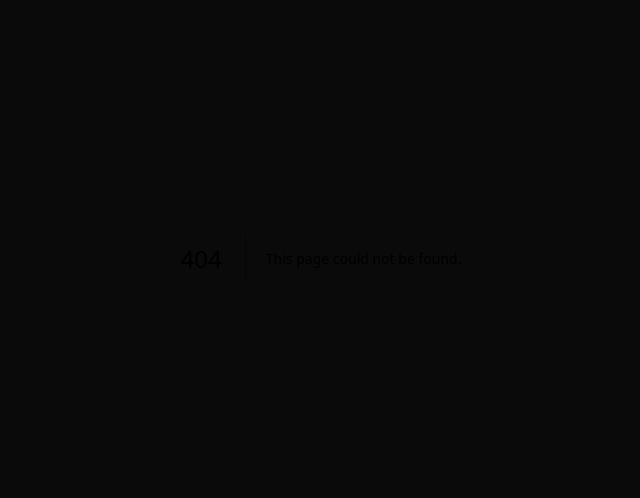
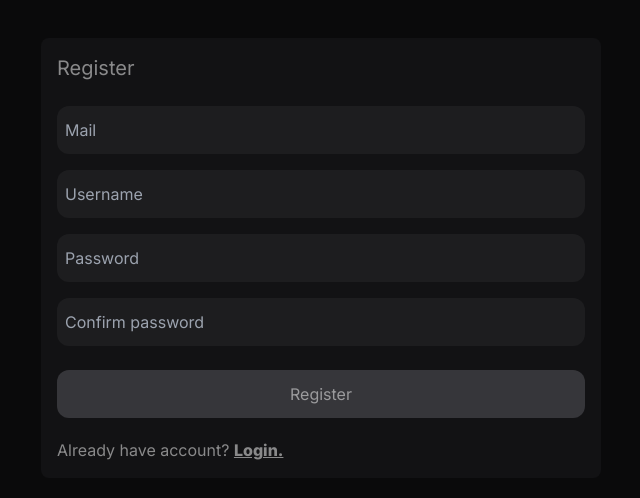
Before and after one commit to jswebguru/Ollama-bot, a Next.js app: page /register in a window 1280 px wide. Before the commit this address had no page. Shown: the part 162-660 px from the top of the page, without its empty margins (319-959 px from the left). Built offline with nearby package versions, Linux system fonts and the light colour scheme.

Commit message:
login register pages ui done

```diff
--- a/app/globals.css
+++ b/app/globals.css
@@ -1,10 +1,6 @@
 @tailwind base;
 @tailwind components;
 @tailwind utilities;
-
-
-
-
 
 
 .sca {
--- /dev/null
+++ b/app/login/page.tsx
@@ -0,0 +1,14 @@
+import Login from '@/components/Login'
+import React from 'react'
+
+type Props = {}
+
+function page({ }: Props) {
+    return (
+        <div>
+            <Login />
+        </div>
+    )
+}
+
+export default page
--- /dev/null
+++ b/app/register/page.tsx
@@ -0,0 +1,14 @@
+import Register from '@/components/Register'
+import React from 'react'
+
+type Props = {}
+
+function page({ }: Props) {
+    return (
+        <div>
+            <Register />
+        </div>
+    )
+}
+
+export default page
--- /dev/null
+++ b/components/Login.tsx
@@ -0,0 +1,34 @@
+'use client';
+import Link from 'next/link';
+import React from 'react';
+
+type Props = {}
+
+function Login({ }: Props) {
+    return (
+        <div className='w-full h-screen flex items-center justify-center'>
+            <div className='lg:w-[35rem] w-full p-4 bg-primary text-text rounded-lg'>
+                <h3 className='text-xl'>Login</h3>
+                <div className='my-4'>
+                    <input type="text" className='w-full bg-input outline-none rounded-xl px-2 py-3 my-2' placeholder='Username' />
+                    <input type="password" className='w-full bg-input outline-none rounded-xl px-2 py-3 my-2' placeholder='Password' />
+                </div>
+                <button className='w-full bg-hovercl py-3 rounded-xl hover:bg-input'>
+                    Login
+                </button>
+                <div className='mt-5'>
+                    <p>
+                        Don`t have account? <Link className='font-extrabold underline' href={'/register'}>
+                            Register.
+                        </Link>
+                    </p>
+                    <Link className='font-extrabold underline' href={'/register'}>
+                        Forgot your password
+                    </Link>
+                </div>
+            </div>
+        </div>
+    )
+}
+
+export default Login
--- /dev/null
+++ b/components/Register.tsx
@@ -0,0 +1,33 @@
+'use client';
+import Link from 'next/link';
+import React from 'react';
+
+type Props = {}
+
+function Register({ }: Props) {
+    return (
+        <div className='w-full h-screen flex items-center justify-center'>
+            <div className='lg:w-[35rem] w-full p-4 bg-primary text-text rounded-lg'>
+                <h3 className='text-xl'>Register</h3>
+                <div className='my-4'>
+                    <input type="text" className='w-full bg-input outline-none rounded-xl px-2 py-3 my-2' placeholder='Mail' />
+                    <input type="text" className='w-full bg-input outline-none rounded-xl px-2 py-3 my-2' placeholder='Username' />
+                    <input type="password" className='w-full bg-input outline-none rounded-xl px-2 py-3 my-2' placeholder='Password' />
+                    <input type="password" className='w-full bg-input outline-none rounded-xl px-2 py-3 my-2' placeholder='Confirm password' />
+                </div>
+                <button className='w-full bg-hovercl py-3 rounded-xl hover:bg-input'>
+                    Register
+                </button>
+                <div className='mt-5'>
+                    <p>
+                        Already have account? <Link className='font-extrabold underline' href={'/login'}>
+                            Login.
+                        </Link>
+                    </p>
+                </div>
+            </div>
+        </div>
+    )
+}
+
+export default Register
```
